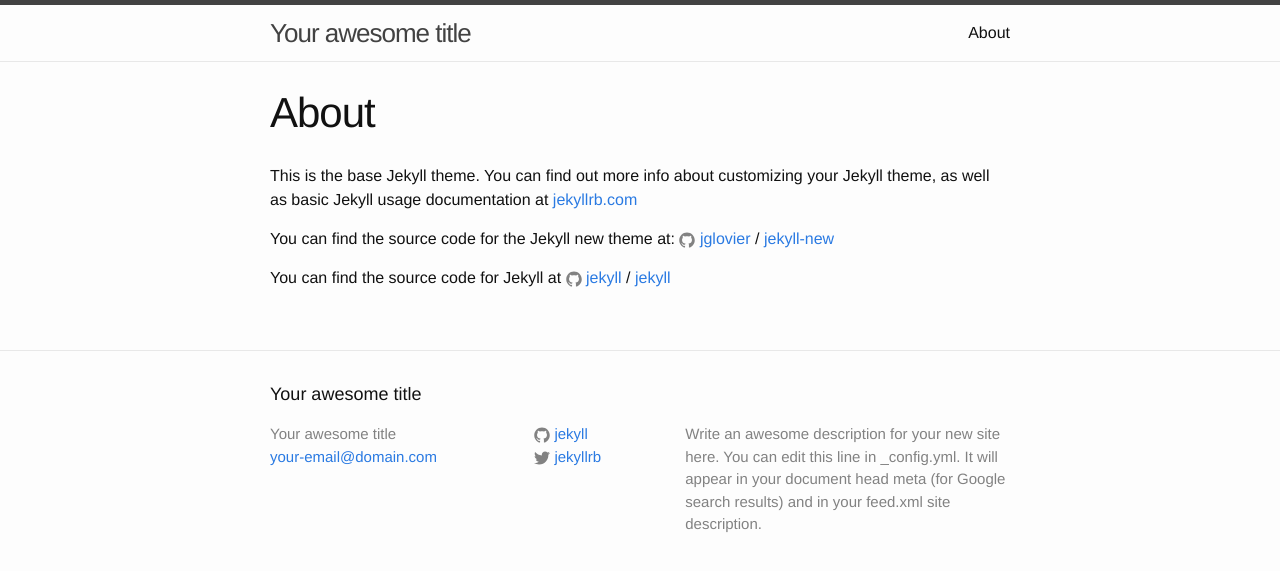
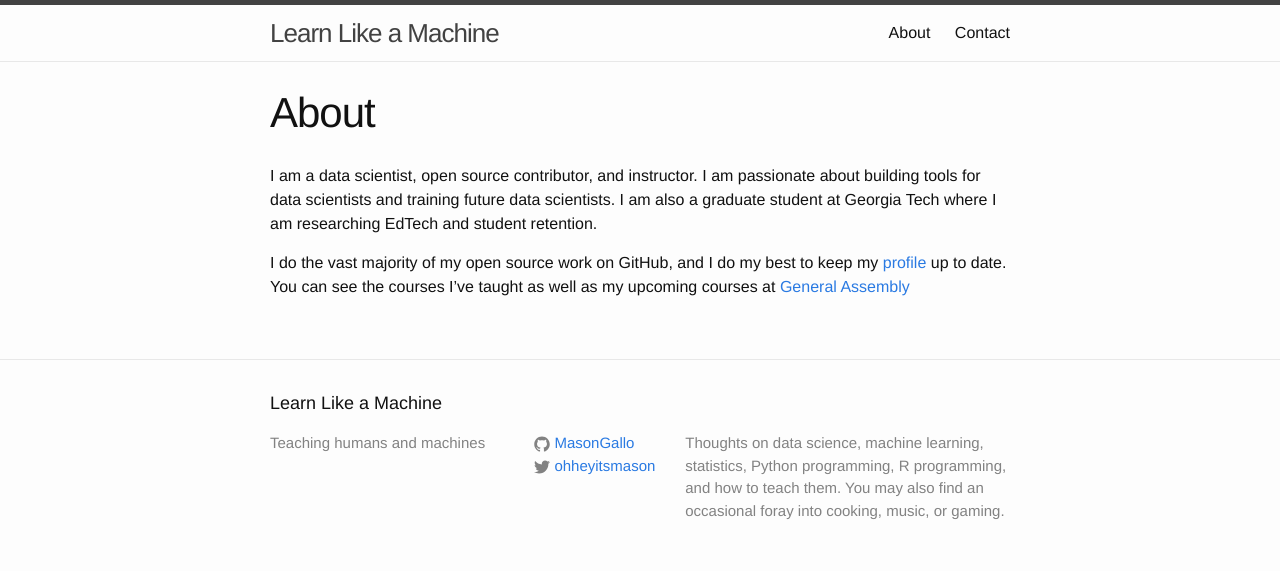
Before and after one commit to MasonGallo/masongallo.github.io, a Jekyll site: the page built from about.md, in a window 1280 px wide. Shown: the top 571 px of the page. Built offline with Jekyll 4.4.1, drawn with Linux system fonts in a browser that asks for light colours.

```diff
--- a/_config.yml
+++ b/_config.yml
@@ -6,16 +6,16 @@
 # 'jekyll serve'. If you change this file, please restart the server process.
 
 # Site settings
-title: Your awesome title
-email: your-email@domain.com
+title: Learn Like a Machine
+email: ""
 description: > # this means to ignore newlines until "baseurl:"
-  Write an awesome description for your new site here. You can edit this
-  line in _config.yml. It will appear in your document head meta (for
-  Google search results) and in your feed.xml site description.
+  Thoughts on data science, machine learning, statistics, Python
+  programming, R programming, and how to teach them. You may also
+  find an occasional foray into cooking, music, or gaming.
 baseurl: "" # the subpath of your site, e.g. /blog
 url: "http://yourdomain.com" # the base hostname & protocol for your site
-twitter_username: jekyllrb
-github_username:  jekyll
+twitter_username: ohheyitsmason
+github_username:  MasonGallo
 
 # Build settings
 markdown: kramdown
--- a/_includes/footer.html
+++ b/_includes/footer.html
@@ -7,7 +7,7 @@
     <div class="footer-col-wrapper">
       <div class="footer-col footer-col-1">
         <ul class="contact-list">
-          <li>{{ site.title }}</li>
+          <li>Teaching humans and machines</li>
           <li><a href="mailto:{{ site.email }}">{{ site.email }}</a></li>
         </ul>
       </div>
--- a/about.md
+++ b/about.md
@@ -4,12 +4,6 @@ title: About
 permalink: /about/
 ---
 
-This is the base Jekyll theme. You can find out more info about customizing your Jekyll theme, as well as basic Jekyll usage documentation at [jekyllrb.com](http://jekyllrb.com/)
+I am a data scientist, open source contributor, and instructor. I am passionate about building tools for data scientists and training future data scientists. I am also a graduate student at Georgia Tech where I am researching EdTech and student retention.
 
-You can find the source code for the Jekyll new theme at:
-{% include icon-github.html username="jglovier" %} /
-[jekyll-new](https://github.com/jglovier/jekyll-new)
-
-You can find the source code for Jekyll at
-{% include icon-github.html username="jekyll" %} /
-[jekyll](https://github.com/jekyll/jekyll)
+I do the vast majority of my open source work on GitHub, and I do my best to keep my [profile](https://github.com/MasonGallo) up to date. You can see the courses I've taught as well as my upcoming courses at [General Assembly](https://generalassemb.ly/instructors/mason-gallo/5839)
```
Also changed, not shown: _posts/2016-05-30-welcome-to-jekyll.markdown (deleted, +0 -25 lines), _posts/2016-06-27-announcingproject.markdown (added, +29 -0 lines), contact.md (added, +9 -0 lines), assets/numeric-1.png (added).
